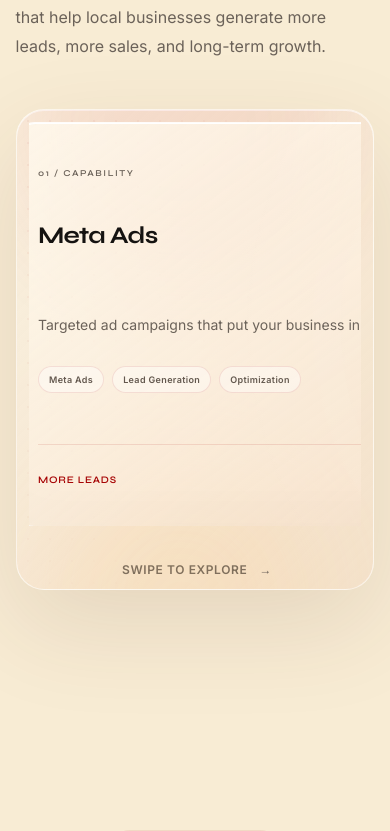
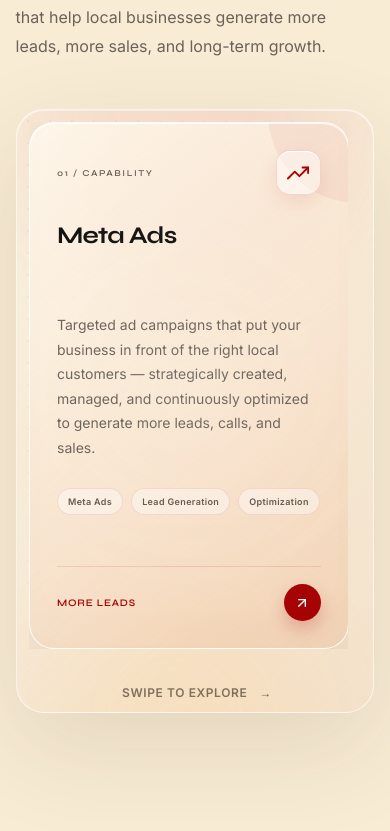
Before and after one commit to MOHAMMEDAHRASKHANKP/-admosphere-site, a React (Vite) app: page / in a window 390 px wide. Shown: the part 1066-1897 px from the top of the page. Built offline with nearby package versions, Linux system fonts and the light colour scheme.

Commit message:
Fix services bento horizontal scroll on mobile and footer marquee overlap

```diff
--- a/src/styles.css
+++ b/src/styles.css
@@ -275,4 +275,26 @@
     grid-template-columns: 1fr !important;
     gap: 16px;
   }
+  .bento {
+    display: flex !important;
+    overflow-x: auto;
+    scroll-snap-type: x mandatory;
+    gap: 16px !important;
+    padding-bottom: 12px;
+    -webkit-overflow-scrolling: touch;
+    scrollbar-width: none;
+  }
+  .bento::-webkit-scrollbar {
+    display: none;
+  }
+  .bento .service {
+    flex: 0 0 82vw !important;
+    scroll-snap-align: center;
+  }
+  .cinema-marquee {
+    top: 30px !important;
+  }
+  .cinema-center {
+    padding-top: 130px !important;
+  }
 }
```
